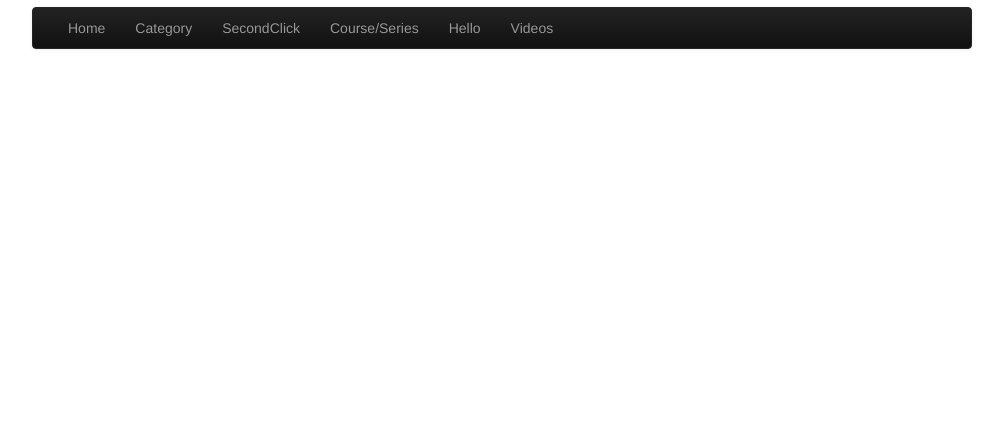
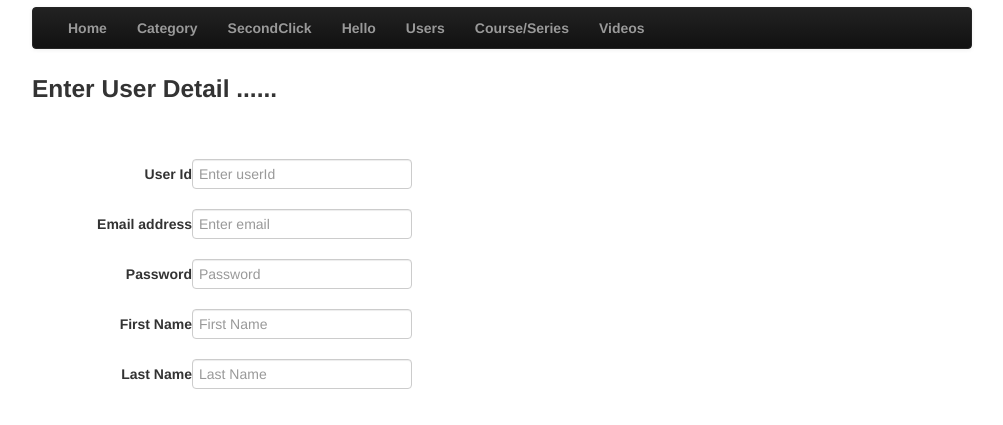
Before and after one commit to sumitarora/bigu, a website: page app/index.html at #/Newfile in a window 1280 px wide. Shown: the part 53-478 px from the top of the page, without its empty margins (138-1141 px from the left). Drawn offline with Linux system fonts and the light colour scheme; files that its build step writes are made by us from their sources.

Commit message:
starts task6

```diff
--- a/app/index.html
+++ b/app/index.html
@@ -20,23 +20,27 @@
         <div class="container">
           <ul class="nav">
             <li>
-              <a href="#/">Home</a>
+              <a href="#/"><b>Home</b></a>
             </li>
 
             <li>
-              <a href="#/Categories">Category</a>
+              <a href="#/Categories"><b>Category</b></a>
             </li>
              <li>
-              <a href="#/SecondFormClick">SecondClick</a>
+              <a href="#/SecondFormClick"><b>SecondClick</b></a>
+             </li>
+             <li>
+               <a href="#/New"><b>Hello</b></a>
+             </li>
+             <li>
+               <a href="#/Newfile"><b>Users</b></a>
              </li>
             <li>
-              <a href="#/CourseSeries">Course/Series</a>
+              <a href="#/CourseSeries"><b>Course/Series</b></a>
              </li>
+
              <li>
-               <a href="#/New">Hello</a>
-             </li>
-             <li>
-               <a href="#/Videos">Videos</a>
+               <a href="#/Videos"><b>Videos</b></a>
              </li>
 
           </ul>
--- /dev/null
+++ b/app/partials/user.html
@@ -0,0 +1,28 @@
+<h3><b>Enter User Detail ......</b></h3><br><br>
+
+<form class="form-horizontal">
+<div class="control-group">
+
+	<label for="userInputId" class="control-label"><b>User Id</b></label>
+	<input type="text" class="form-control" id="userInputId" placeholder="Enter userId">
+
+</div>
+<div class="control-group">
+      <label for="exampleInputEmail" class="control-label"><b>Email address</b></label>
+      <input type="text" class="form-control" id="exampleInputEmail" placeholder="Enter email">
+    </div>
+    <div class="control-group">
+      <label for="exampleInputPassword" class="control-label"><b>Password</b></label>
+      <input type="password" class="form-control" id="exampleInputPassword" placeholder="Password">
+    </div>
+
+    <div class="control-group">
+      <label for="Inputfname" class="control-label"><b>First Name</b></label>
+      <input type="text" class="form-control" id="Inputfname" placeholder="First Name">
+    </div>
+
+    <div class="control-group">
+      <label for="Inputlname" class="control-label"><b>Last Name</b></label>
+      <input type="text" class="form-control" id="Inputlname" placeholder="Last Name">
+    </div>
+</form>
--- a/src/js/app.js
+++ b/src/js/app.js
@@ -48,6 +48,14 @@ angular.module('bigu', ['bigu.filters', 'bigu.services', 'bigu.directives', 'big
           }
       );
 
+       $routeProvider.when("/Newfile",
+          {
+            templateUrl: 'partials/user.html',
+            controller:  'UserCtrl'
+          }
+      );
+
+
       $routeProvider.when("/Videos",
           {
             templateUrl: 'partials/videos.html',
--- /dev/null
+++ b/src/js/controllers/user_controller.js
@@ -0,0 +1,9 @@
+angular.module('bigu.controllers').controller('UserCtrl', function ($scope, $log) {
+
+
+
+
+$log.info(" This is User controller ");
+
+
+  });
```
